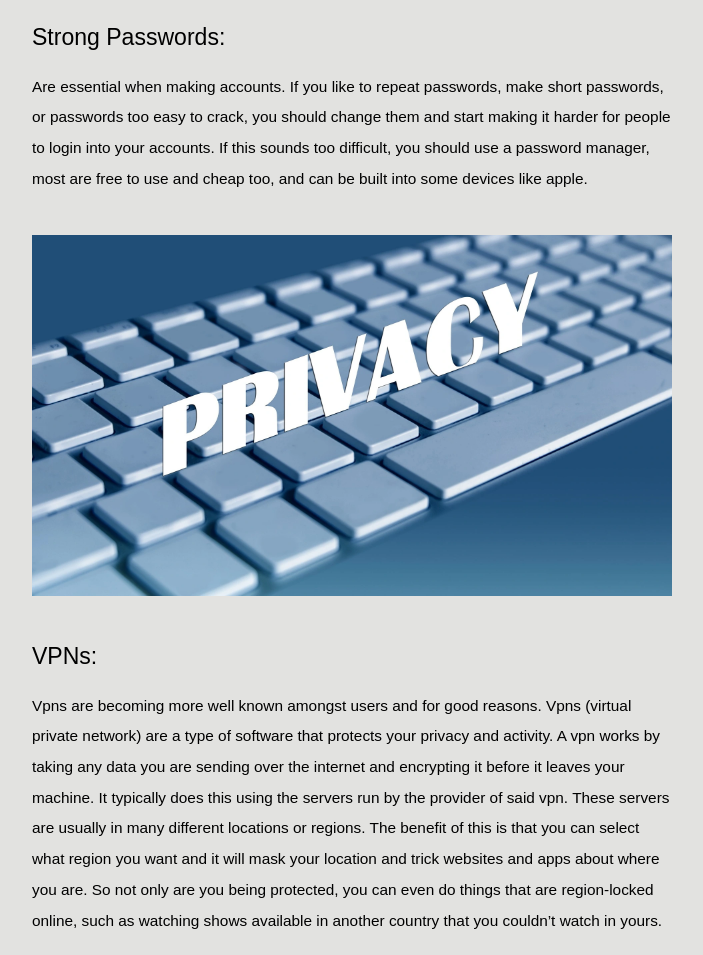
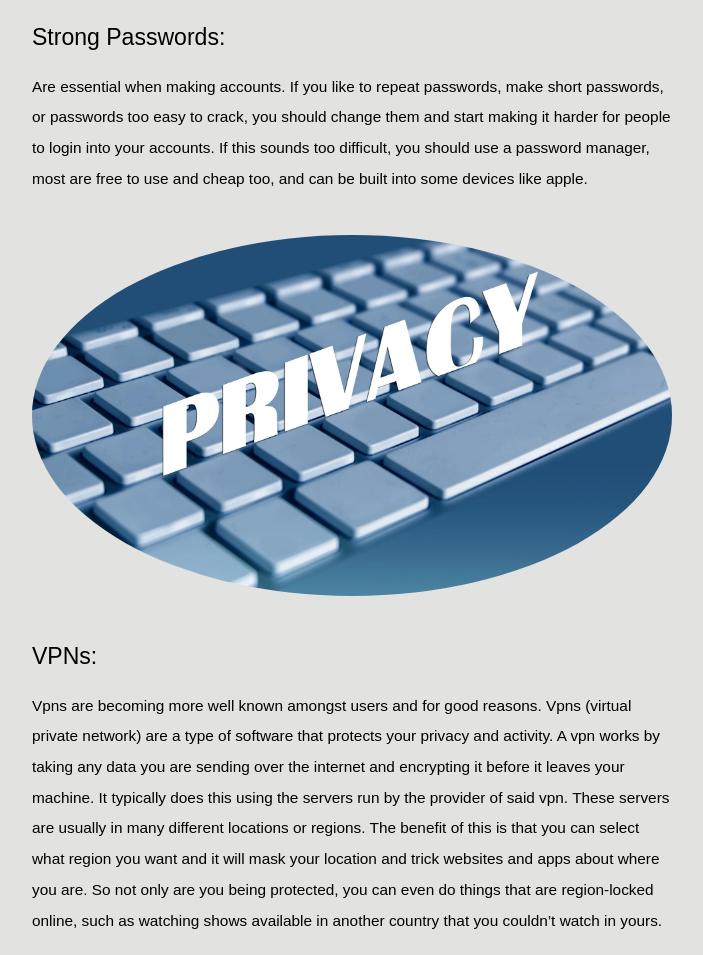
Before and after one commit to AydenArakelian/online-safety, a plain HTML site: page solutions.html in a window 1280 px wide. Shown: the part 463-1418 px from the top of the page, without its empty margins (288-991 px from the left). Drawn offline with Linux system fonts and the light colour scheme.

Commit message:
Adjustment to images
Experimenting with images being round

```diff
--- a/styles.css
+++ b/styles.css
@@ -163,15 +163,16 @@ footer a:hover {
     width: 100%;
 }
 
-.passwords-image img {
-    width: 50%;
-}
+.passwords-image img,
 .vpn-image img {
     width: 50%;
+    border-radius: 50%;
 }
+
 .malware-image img {
     width: 50%;
     margin-bottom: 3%;
+    border-radius: 50%;
 }
 
 #passtext,
```
